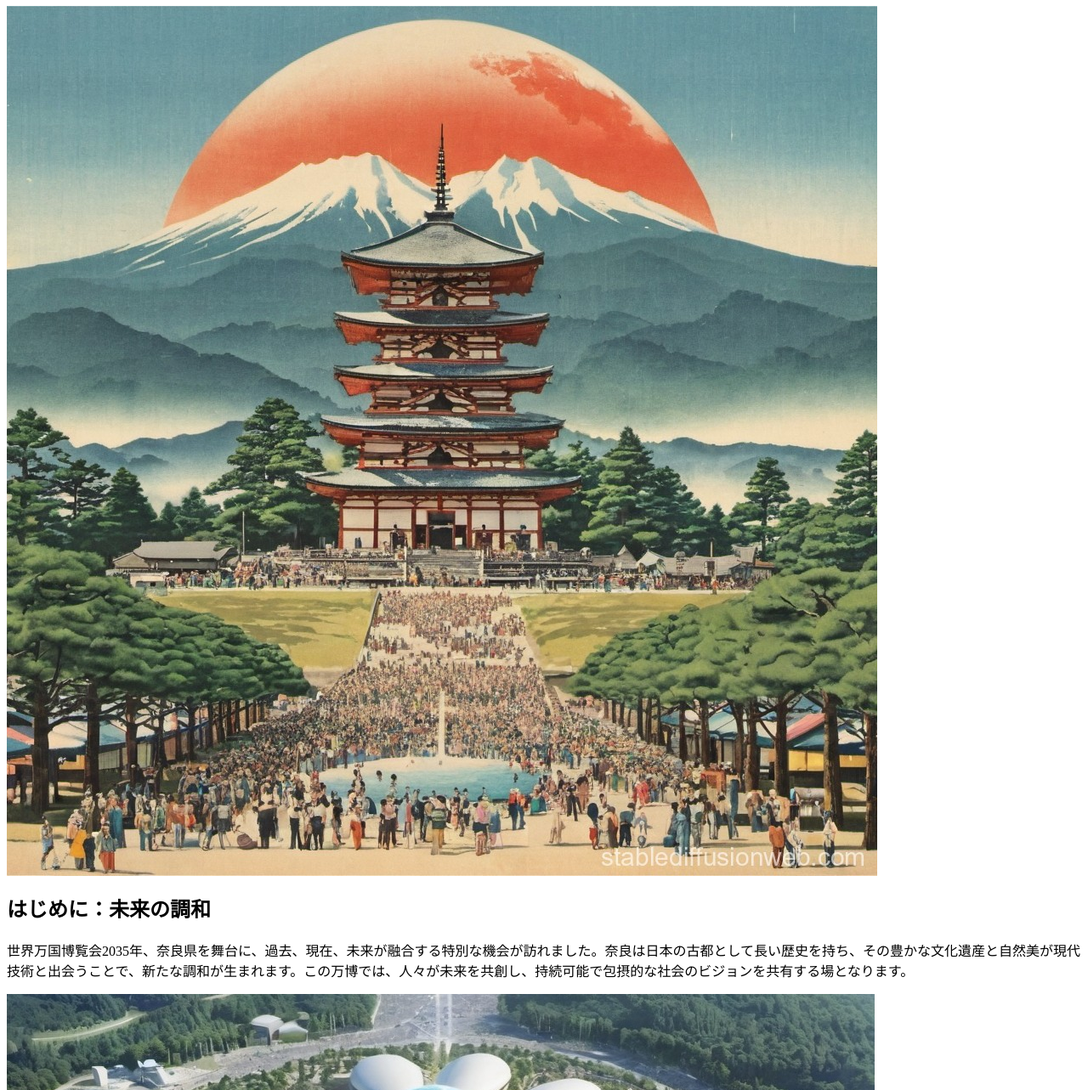
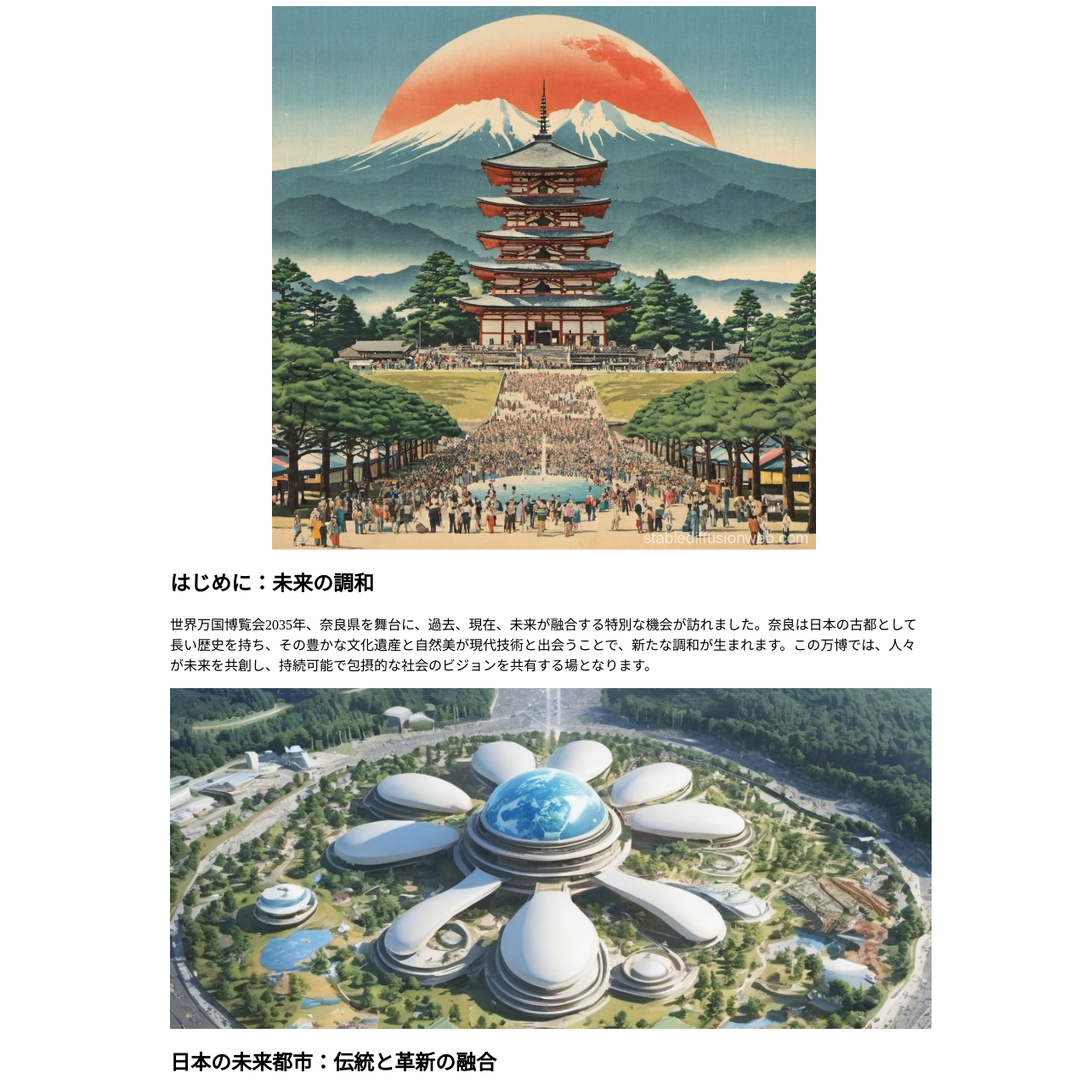
Before and after one commit to TJ-coding/geiot-nara, a plain HTML site: page index.html in a window 1280 px wide. Shown: the part 68-1351 px from the top of the page at 85% size. Drawn offline with Linux system fonts and the light colour scheme.

Commit message:
updated style

```diff
--- a/index.html
+++ b/index.html
@@ -2,15 +2,17 @@
 <head>
     <title>奈良万博2035</title>
 </head>
-<body>
-    <h1>奈良万博2035</h1>
-    <img src="square.jpg">
+<body style="">
+    <h1 style="text-align: center;">奈良万博2035</h1>
+    <img src="square.jpg" style="width:50vw; margin: auto; display: block;">
+    <div style="padding-left: 15vw;padding-right:15vw;">
     <h2>   はじめに：未来の調和 </h2>
     <p>世界万国博覧会2035年、奈良県を舞台に、過去、現在、未来が融合する特別な機会が訪れました。奈良は日本の古都として長い歴史を持ち、その豊かな文化遺産と自然美が現代技術と出会うことで、新たな調和が生まれます。この万博では、人々が未来を共創し、持続可能で包摂的な社会のビジョンを共有する場となります。
     </p>
-    <img src="graph.jpg">
+    <img src="graph.jpg" style="width: 70vw;">
     <h2>日本の未来都市：伝統と革新の融合
     </h2>
    <p>奈良の街並みは、古代の風景と最新のスマート技術が共存する未来都市のモデルを提供しています。伝統的な木造建築に、エネルギー効率の高いソーラーパネルや、AIを活用したインフラが組み込まれ、歴史と革新が調和した新しいライフスタイルが提案されています。この都市デザインは、次世代の住みやすさと環境保護を両立させることを目指しています。</p>
+</div>
 </body>
 </html>
```
